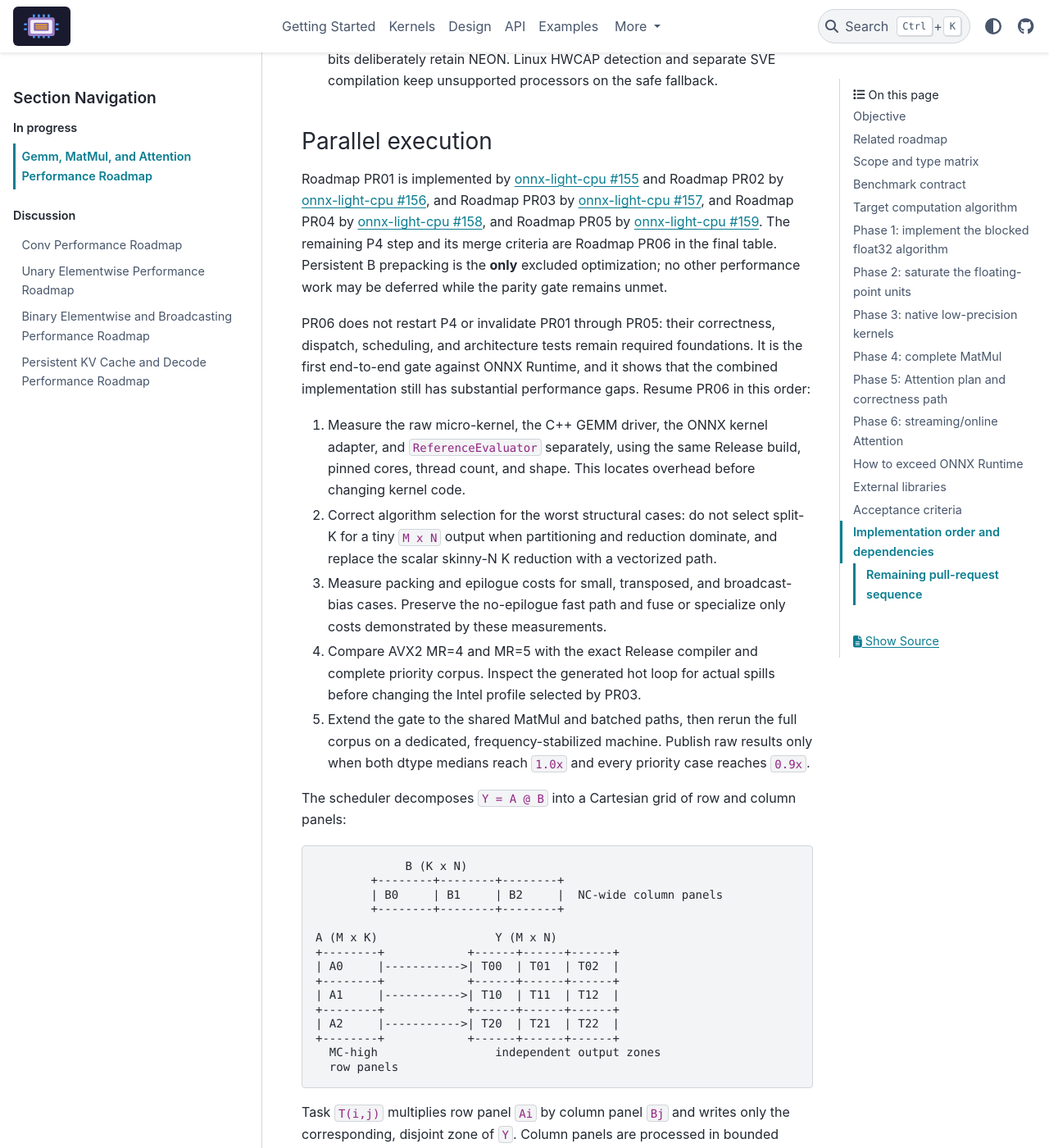
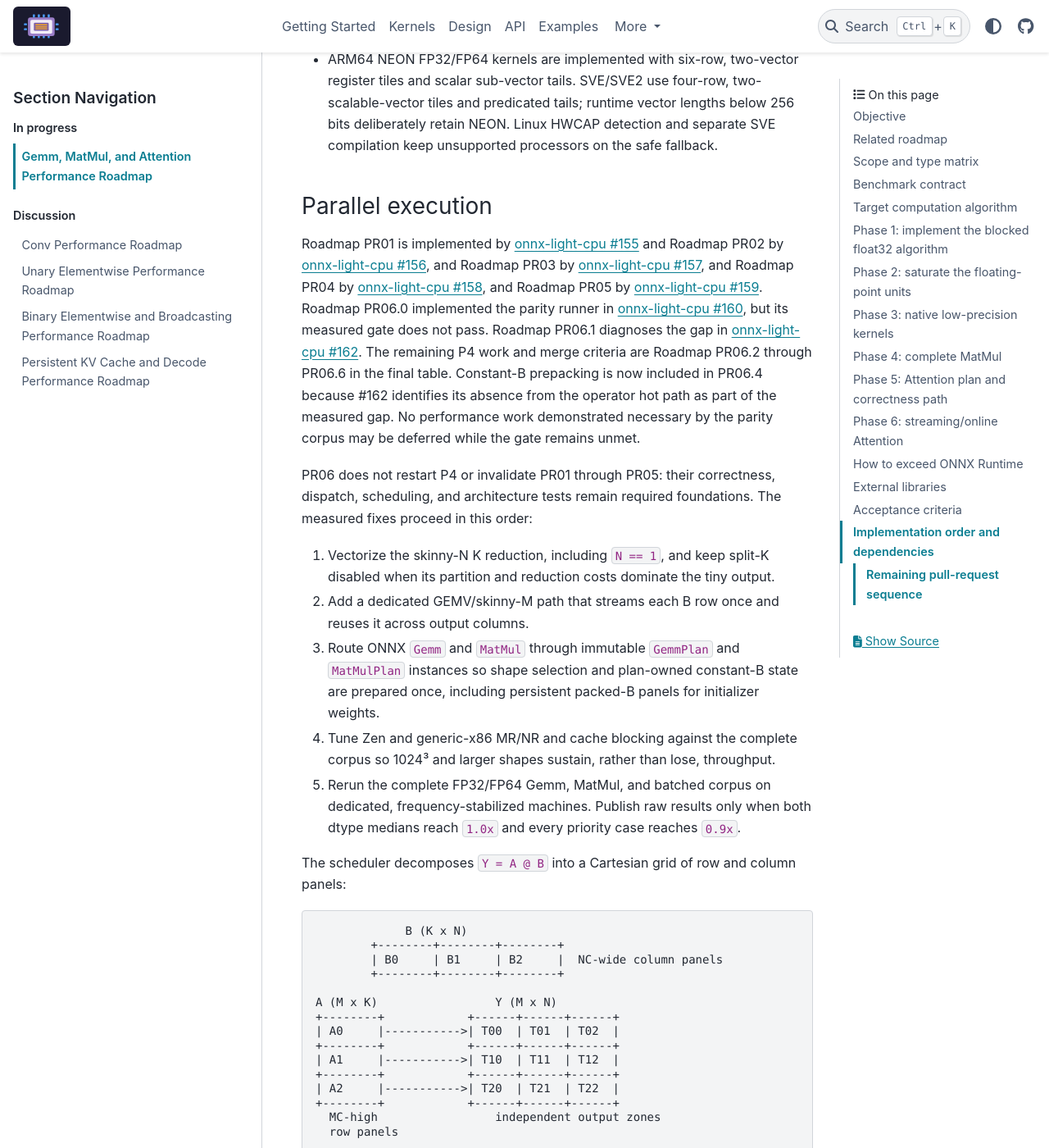
Before and after one commit to xadupre/onnx-light-cpu, a Sphinx documentation site: the page built from docs/next_steps/2026_08_gemm_matmul.rst, in a window 1280 px wide and 1400 px high, scrolled down 6575 px. Shown: the whole window at 82% size. Built offline with Sphinx 7.4.7 and the PyData theme 0.15.4, drawn with Linux system fonts in a browser that asks for light colours; pages that are not in the unit, such as notebooks, are missing from menus; some of the changed text lies outside the part shown.

Commit message:
update plan (#163)

```diff
--- a/docs/next_steps/2026_08_gemm_matmul.rst
+++ b/docs/next_steps/2026_08_gemm_matmul.rst
@@ -20,8 +20,13 @@
 batch scheduling, packed SIMD split-K, and typed broadcast/fused epilogues; see
 :doc:`the current design <../design/gemm_kernel_design>`. Roadmap PR01 closed
 the scheduler under-utilization identified on multi-panel shapes, and Roadmap
-PR02 removed expanded bias temporaries. The remaining roadmap work covers
-low-precision kernels, Attention, and the final ONNX Runtime parity gates.
+PR02 removed expanded bias temporaries. The FP32 investigation in
+`onnx-light-cpu #162
+<https://github.com/xadupre/onnx-light-cpu/pull/162>`_ shows that scalar
+skinny-N, weak GEMV/skinny-M, an operator path that bypasses ``GemmPlan``, and
+untuned Zen/generic-x86 blocking still prevent parity. The remaining roadmap
+work first closes those measured FP32/FP64 gaps, then covers low-precision
+kernels, Attention, and the final ONNX Runtime parity gates.
 
 Related roadmap
 ---------------
@@ -184,8 +189,9 @@
      - Batch outer loop for small independent products; merge batch with M/N
        task dimensions when one product cannot occupy all cores.
    * - Constant B
-     - Plan-owned B in its original tensor representation. Persistent
-       prepacking is the sole optimization excluded from this roadmap.
+     - Plan-owned B prepacked once when shape and layout are stable, with the
+       original tensor representation retained only when required by a
+       guarded fallback.
    * - Extremely large K with small M/N
      - Split K only when M/N/batch parallelism is insufficient, then combine
        partial accumulators in a controlled reduction.
@@ -273,34 +279,34 @@
 `onnx-light-cpu #158
 <https://github.com/xadupre/onnx-light-cpu/pull/158>`_, and Roadmap PR05 by
 `onnx-light-cpu #159
-<https://github.com/xadupre/onnx-light-cpu/pull/159>`_. The remaining P4 step
-and its merge criteria are Roadmap PR06 in the final table. Persistent B
-prepacking is the **only** excluded optimization; no other performance work
-may be deferred while the parity gate remains unmet.
+<https://github.com/xadupre/onnx-light-cpu/pull/159>`_. Roadmap PR06.0
+implemented the parity runner in `onnx-light-cpu #160
+<https://github.com/xadupre/onnx-light-cpu/pull/160>`_, but its measured gate
+does not pass. Roadmap PR06.1 diagnoses the gap in `onnx-light-cpu #162
+<https://github.com/xadupre/onnx-light-cpu/pull/162>`_. The remaining P4 work
+and merge criteria are Roadmap PR06.2 through PR06.6 in the final table.
+Constant-B prepacking is now included in PR06.4 because #162 identifies its
+absence from the operator hot path as part of the measured gap. No performance
+work demonstrated necessary by the parity corpus may be deferred while the
+gate remains unmet.
 
 PR06 does not restart P4 or invalidate PR01 through PR05: their correctness,
-dispatch, scheduling, and architecture tests remain required foundations. It
-is the first end-to-end gate against ONNX Runtime, and it shows that the
-combined implementation still has substantial performance gaps. Resume PR06
-in this order:
+dispatch, scheduling, and architecture tests remain required foundations.
+The measured fixes proceed in this order:
 
-#. Measure the raw micro-kernel, the C++ GEMM driver, the ONNX kernel adapter,
-   and ``ReferenceEvaluator`` separately, using the same Release build, pinned
-   cores, thread count, and shape. This locates overhead before changing kernel
-   code.
-#. Correct algorithm selection for the worst structural cases: do not select
-   split-K for a tiny ``M x N`` output when partitioning and reduction dominate,
-   and replace the scalar skinny-N K reduction with a vectorized path.
-#. Measure packing and epilogue costs for small, transposed, and broadcast-bias
-   cases. Preserve the no-epilogue fast path and fuse or specialize only costs
-   demonstrated by these measurements.
-#. Compare AVX2 MR=4 and MR=5 with the exact Release compiler and complete
-   priority corpus. Inspect the generated hot loop for actual spills before
-   changing the Intel profile selected by PR03.
-#. Extend the gate to the shared MatMul and batched paths, then rerun the full
-   corpus on a dedicated, frequency-stabilized machine. Publish raw results
-   only when both dtype medians reach ``1.0x`` and every priority case reaches
-   ``0.9x``.
+#. Vectorize the skinny-N K reduction, including ``N == 1``, and keep split-K
+   disabled when its partition and reduction costs dominate the tiny output.
+#. Add a dedicated GEMV/skinny-M path that streams each B row once and reuses
+   it across output columns.
+#. Route ONNX ``Gemm`` and ``MatMul`` through immutable ``GemmPlan`` and
+   ``MatMulPlan`` instances so shape selection and plan-owned constant-B state
+   are prepared once, including persistent packed-B panels for initializer
+   weights.
+#. Tune Zen and generic-x86 MR/NR and cache blocking against the complete
+   corpus so 1024³ and larger shapes sustain, rather than lose, throughput.
+#. Rerun the complete FP32/FP64 Gemm, MatMul, and batched corpus on dedicated,
+   frequency-stabilized machines. Publish raw results only when both dtype
+   medians reach ``1.0x`` and every priority case reaches ``0.9x``.
 
 The scheduler decomposes ``Y = A @ B`` into a Cartesian grid of row and column
 panels:
@@ -671,9 +677,10 @@
      - Priority FP32/FP64 corpus reaches at least 1.0x ONNX Runtime median
        performance with no priority shape below 0.9x.
      - P3.
-     - Scheduler PR01, epilogue PR02, x86 tuning PR03, thread runtime PR04, and
-       ARM kernels PR05 are implemented; the remaining PR is Roadmap PR06
-       below.
+     - Scheduler PR01, epilogue PR02, x86 tuning PR03, thread runtime PR04,
+       ARM kernels PR05, parity runner PR06.0, and diagnosis PR06.1 are
+       implemented or in review; measured fixes PR06.2 through PR06.5 and
+       final gate PR06.6 remain.
      - `onnx-light-cpu #133
        <https://github.com/xadupre/onnx-light-cpu/pull/133>`_,
        `onnx-light-cpu #141
@@ -697,7 +704,13 @@
        `onnx-light-cpu #157
        <https://github.com/xadupre/onnx-light-cpu/pull/157>`_,
        `onnx-light-cpu #158
-       <https://github.com/xadupre/onnx-light-cpu/pull/158>`_
+       <https://github.com/xadupre/onnx-light-cpu/pull/158>`_,
+       `onnx-light-cpu #159
+       <https://github.com/xadupre/onnx-light-cpu/pull/159>`_,
+       `onnx-light-cpu #160
+       <https://github.com/xadupre/onnx-light-cpu/pull/160>`_,
+       `onnx-light-cpu #162
+       <https://github.com/xadupre/onnx-light-cpu/pull/162>`_
    * - P5
      - Native/panel-converted FP16, BF16, and integer paths.
      - Low-precision corpus reaches at least 1.0x ONNX Runtime median
@@ -725,10 +738,11 @@
 Remaining pull-request sequence
 ~~~~~~~~~~~~~~~~~~~~~~~~~~~~~~~
 
-The following table is the single source of truth for the **15-PR sequence**
-after ``#149``. Completed rows remain visible so scope is not lost; each row
-contains its complete implementation scope, merge criterion, dependency, and
-current status.
+The following table is the single source of truth for the sequence after
+``#149``. PR06 is split into independently reviewable measured steps without
+renumbering PR07 through PR15. Completed rows remain visible so scope is not
+lost; each row contains its complete implementation scope, merge criterion,
+dependency, and current status.
 
 .. list-table::
    :header-rows: 1
@@ -785,27 +799,75 @@
      - PR02
      - `Implemented in #159
        <https://github.com/xadupre/onnx-light-cpu/pull/159>`_
-   * - Roadmap PR06
-     - FP32/FP64 parity gate.
-     - Raw results cover every priority platform/type corpus; median speed-up
-       is at least 1.0x ONNX Runtime and no priority case is below 0.9x. The PR
-       remains open while any target fails.
+   * - Roadmap PR06.0
+     - FP32/FP64 parity runner.
+     - The reproducible runner records raw alternating samples, dispersion,
+       CPU affinity, SIMD level, and effective thread count for every priority
+       Gemm shape.
      - PR01 through PR05
-     - `In progress in #160
-       <https://github.com/xadupre/onnx-light-cpu/pull/160>`_. The reproducible
-       ``tools/benchmark_gemm_parity.py`` runner records raw alternating
-       samples, dispersion, CPU affinity, SIMD level, and the effective thread
-       count. An initial six-core diagnostic run on an i7-13800H under WSL
-       reaches 0.317x FP32 and 0.347x FP64 median, with 0.064x and 0.036x
-       minima, so the gate remains open. These diagnostic numbers are not the
-       final dedicated-machine evidence.
+     - `Implemented in #160
+       <https://github.com/xadupre/onnx-light-cpu/pull/160>`_. An initial
+       six-core diagnostic run on an i7-13800H under WSL reaches 0.317x FP32
+       and 0.347x FP64 median, with 0.064x and 0.036x minima. These diagnostic
+       numbers are not final dedicated-machine evidence.
+   * - Roadmap PR06.1
+     - Isolate and explain the FP32 performance gaps.
+     - Isolated C++ driver measurements plus traced operator and plan paths
+       identify the responsible algorithm, blocking, planning, and conversion
+       costs before kernel changes are proposed.
+     - PR06.0
+     - `In progress in #162
+       <https://github.com/xadupre/onnx-light-cpu/pull/162>`_. The analysis
+       identifies scalar skinny-N, weak GEMV/skinny-M, unused operator plans,
+       and Zen/generic-x86 blocking as the next measured priorities.
+   * - Roadmap PR06.2
+     - Vectorized skinny-N and tiny-output selection.
+     - ``N == 1`` and small-N reductions vectorize over K with exact tails.
+       The selector avoids split-K when partition and reduction overhead
+       dominates, and every skinny-N priority case improves without regressing
+       general GEMM.
+     - PR06.1
+     - Pending
+   * - Roadmap PR06.3
+     - Dedicated GEMV/skinny-M kernel.
+     - ``M == 1`` and small-M cases stream each B row once, reuse it across
+       output columns, vectorize the useful dimension, and improve every
+       priority GEMV case without regressing general GEMM.
+     - PR06.2
+     - Pending
+   * - Roadmap PR06.4
+     - Use immutable plans on operator paths.
+     - Registered ONNX ``Gemm`` and ``MatMul`` construct guarded
+       ``GemmPlan``/``MatMulPlan`` instances during preparation and execute
+       them directly. Algorithm, blocking, threads, and packed constant-B
+       panels are no longer re-derived on every run; dynamic shapes rebuild or
+       retrieve a correctly keyed plan, and dynamic B retains the ordinary
+       per-call packing path.
+     - PR06.3
+     - Pending
+   * - Roadmap PR06.5
+     - Sustain large-matrix throughput on Zen and generic x86.
+     - Measured MR/NR candidates and shape-constrained MC/NC/KC choices keep
+       enough independent FMA chains and parallel panels active. The 1024³ and
+       2048³ priority cases no longer regress from 512³, and the complete
+       corpus shows no priority-shape regression.
+     - PR06.4
+     - Pending
+   * - Roadmap PR06.6
+     - Final FP32/FP64 parity gate.
+     - Raw dedicated-machine results cover Gemm, shared MatMul, batched paths,
+       every priority platform, and both types; median speed-up is at least
+       1.0x ONNX Runtime and no priority case is below 0.9x. The PR remains
+       open while any target fails.
+     - PR06.2 through PR06.5
+     - Pending
    * - Roadmap PR07
      - x86 FP16/BF16 kernel family.
      - Immutable plans describe typed panels, FP32 accumulation, conversion
        epilogues, and ISA gates without full-tensor conversion. F16C converts
        while packing; AVX-512FP16/BF16 use native kernels; CPUID and OS tile
        state safely gate AMX with AVX-512 fallbacks.
-     - PR06
+     - PR06.6
      - Pending
    * - Roadmap PR08
      - ARM FP16/BF16 kernel family.
```
